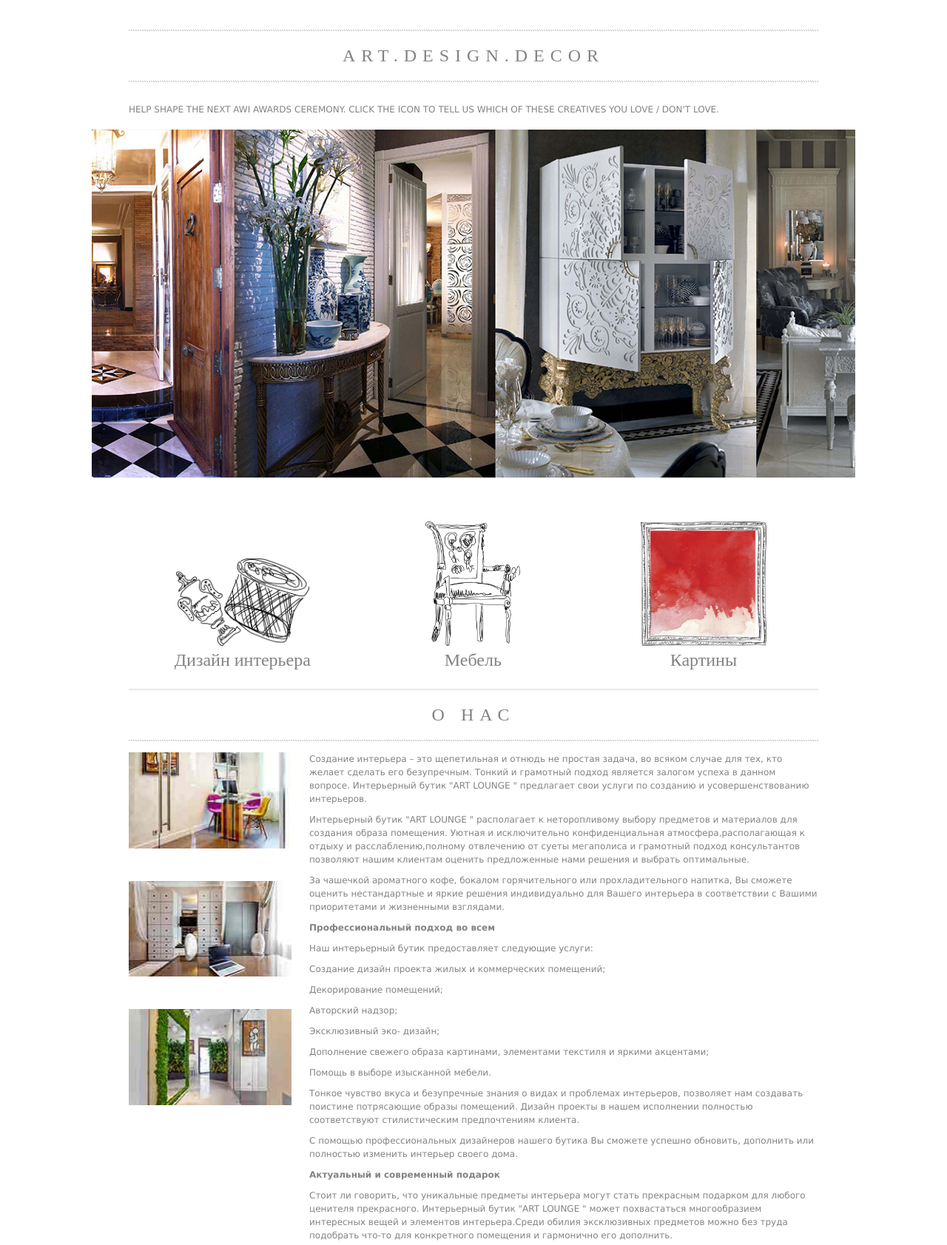
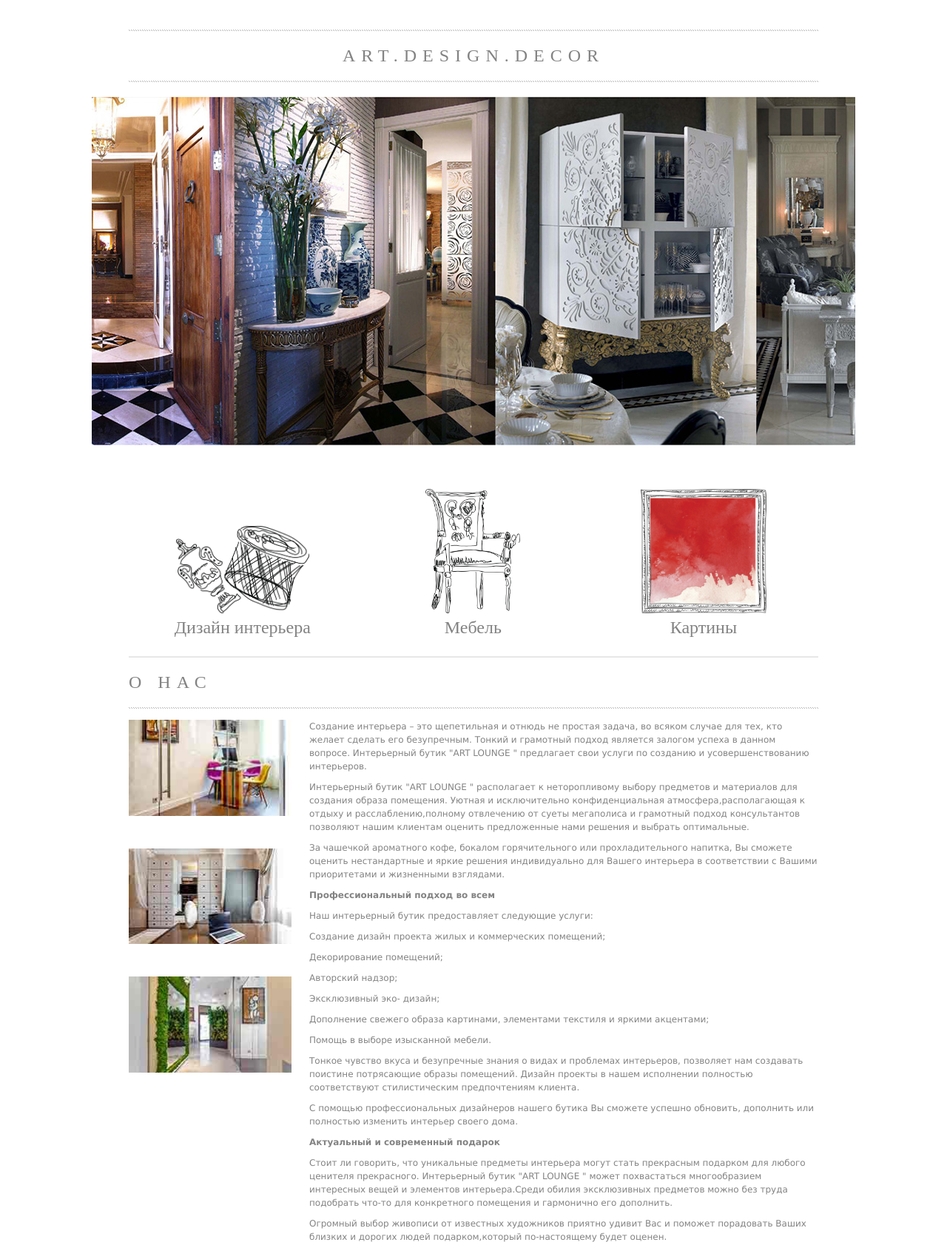
Before and after one commit to alifanov/artlounge, a Django app: page / in a window 1280 px wide. Shown: the part 299-1982 px from the top of the page at 74% size. Run offline with Django 3.2, Linux system fonts and the light colour scheme; some libraries are stand-ins or nearby versions.

```diff
--- a/static/css/style.css
+++ b/static/css/style.css
@@ -107,6 +107,10 @@ body {
     text-align: left;
 }
 
+.about .big-title {
+    text-align: left;
+}
+
 .contacts-desc a {
     color: #838383;
     margin-left: 30px;
--- a/templates/base.html
+++ b/templates/base.html
@@ -19,9 +19,9 @@
         Art.Design.Decor
     </div>
     <div class="border"></div>
-    <div class="top-desc">
-        Help shape the next awi awards ceremony.  click the icon to tell us which of these creatives you Love / Don't Love.
-    </div>
+{#    <div class="top-desc">#}
+{#        Help shape the next awi awards ceremony.  click the icon to tell us which of these creatives you Love / Don't Love.#}
+{#    </div>#}
 </div>
 {% block slider %}
     <div class="slider">
@@ -51,7 +51,7 @@
     </div>
 </div>
 {% block content %}
-<div class="inner">
+<div class="inner about">
     <div class="big-title">
         О Нас
     </div>
```
